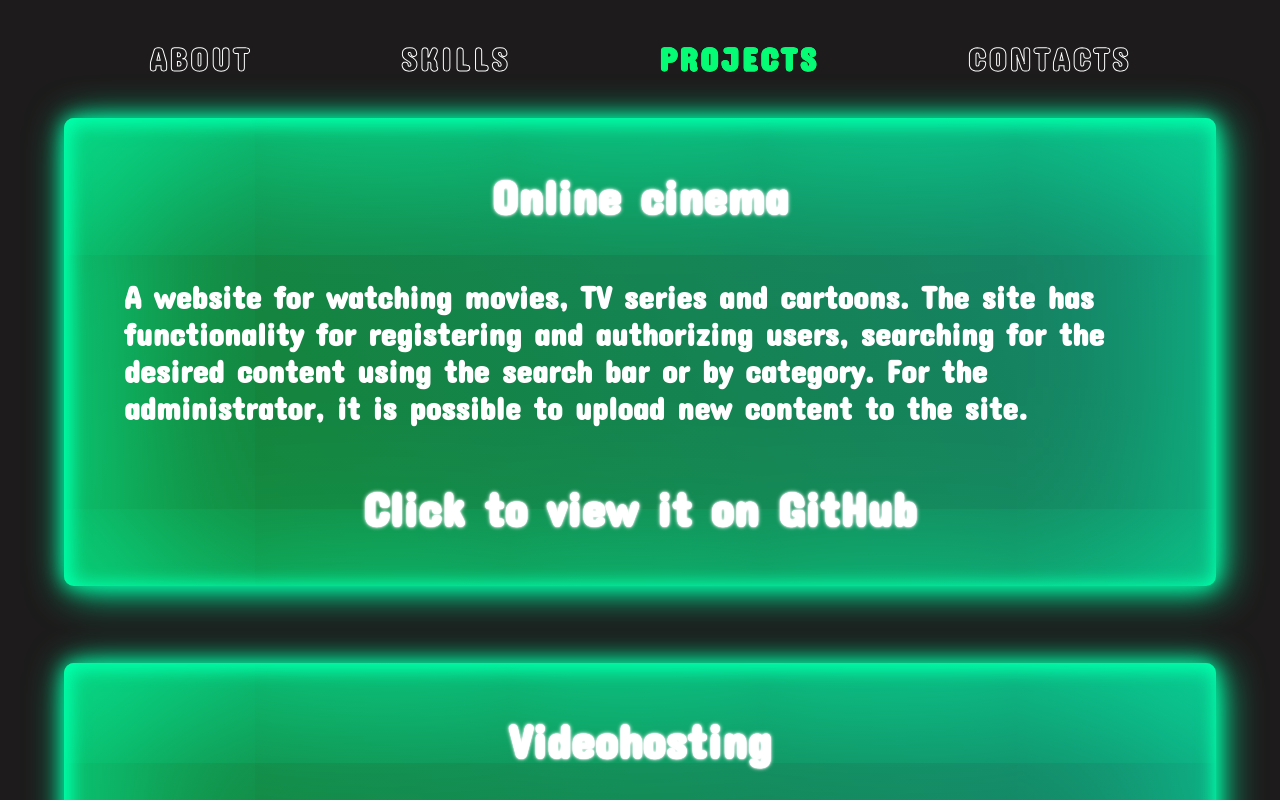
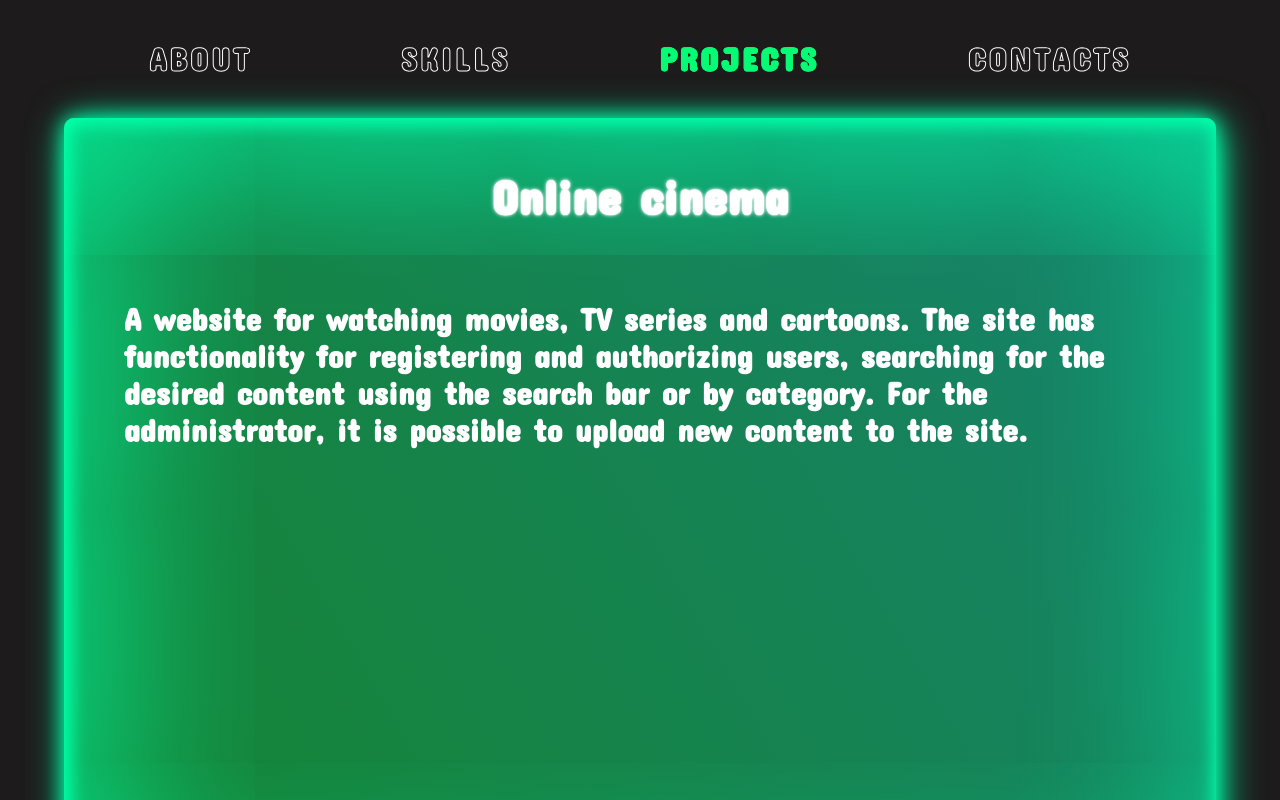
Before and after one commit to Breengo/Resume, a React (Create React App) app: page /projects in a window 1280 px wide. Shown: the top 800 px of the page. Built offline with nearby package versions, Linux system fonts and the light colour scheme.

Commit message:
fixed problems

```diff
--- a/src/components/ProjectsBlock.tsx
+++ b/src/components/ProjectsBlock.tsx
@@ -48,6 +48,8 @@ const ProjectContainer = styled.a`
   text-decoration: none;
   color: #ffffff;
   cursor: pointer;
+  display: grid;
+  grid-template-rows: 1fr 4fr 1fr;
   margin: 3%;
   padding: 3%;
   @media (min-width: 1900px) {
```
